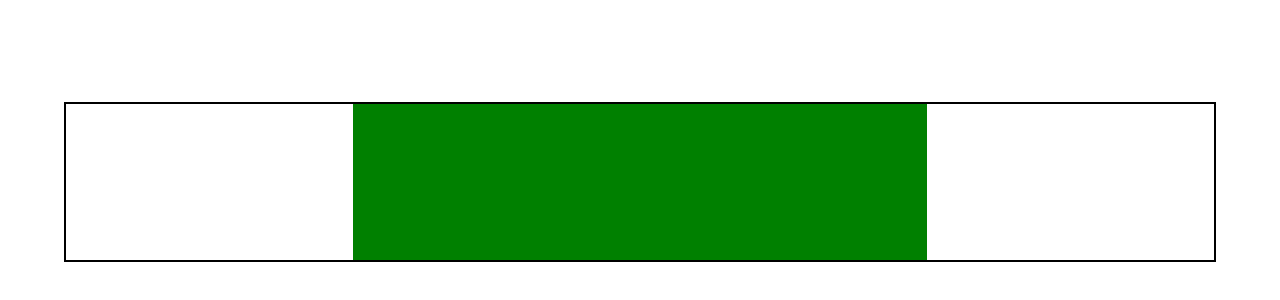
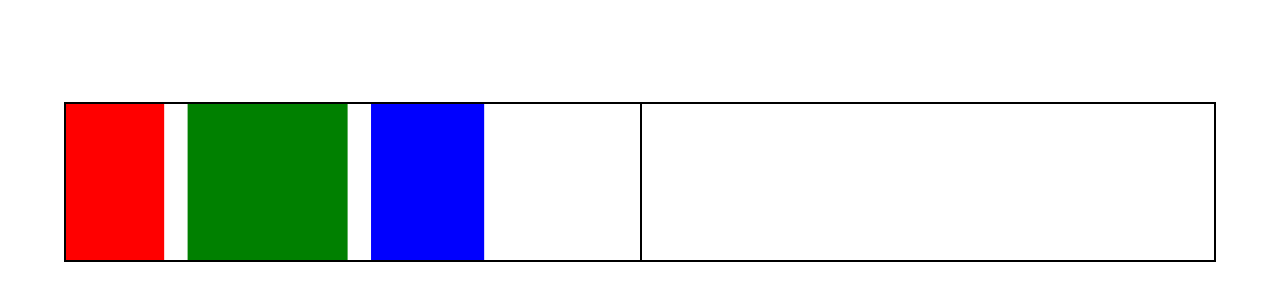
Before and after one commit to grantmontgomery/SideScroll, a React (Create React App) app: page / in a window 1280 px wide. Shown: the part 218-518 px from the top of the page. Built offline with nearby package versions, Linux system fonts and the light colour scheme.

Commit message:
scroll functioning works.

```diff
--- a/src/components/Boxes/Boxes.css
+++ b/src/components/Boxes/Boxes.css
@@ -7,15 +7,21 @@
   z-index: 2;
   pointer-events: none;
   top: 50%;
+  overflow: hidden;
   transform: translate(-50%, -50%);
 }
 
-.middleBox {
+.boxesFlex {
+  display: flex;
+  width: fit-content;
+  height: 100%;
+  transition: 250ms ease-out;
+  flex-flow: row nowrap;
+}
+
+.box {
   position: relative;
-  margin-left: auto;
-  margin-right: auto;
-  width: 50%;
+  width: 20vh;
   height: 100%;
   color: white;
-  pointer-events: all;
 }
--- a/src/components/Boxes/Boxes.tsx
+++ b/src/components/Boxes/Boxes.tsx
@@ -2,19 +2,52 @@ import * as React from "react";
 import "./Boxes.css";
 
 export const Boxes: React.FC<{ color: string }> = ({ color }) => {
-  const [state, setState] = React.useState<{ text: string }>({ text: "" });
+  const [state, setState] = React.useState<{ slide: string }>({ slide: "25%" });
+
+  React.useEffect(() => {
+    if (color === "" || color === "red") {
+      setState({ slide: "25%" });
+    }
+    if (color === "green") {
+      setState({ slide: "-8%" });
+    }
+    if (color === "blue") {
+      setState({ slide: "-41%" });
+    }
+  }, [color]);
   return (
     <section className="boxesSection">
       <div
-        className="middleBox"
-        style={{ background: color }}
-        onClick={() =>
-          state.text === ""
-            ? setState({ text: "clicked" })
-            : setState({ text: "" })
-        }
+        className="boxesFlex"
+        style={{ transform: `translate(${state.slide})` }}
       >
-        {state.text}
+        <div
+          className="box"
+          style={{
+            background: "red",
+            transform: `${
+              color === "red" ? "rotateY(0deg)" : "rotateY(45deg)"
+            }`,
+          }}
+        ></div>
+        <div
+          className="box"
+          style={{
+            background: "green",
+            transform: `${
+              color === "green" ? "rotateY(0deg)" : "rotateY(45deg)"
+            }`,
+          }}
+        ></div>
+        <div
+          className="box"
+          style={{
+            background: "blue",
+            transform: `${
+              color === "blue" ? "rotateY(0deg)" : "rotateY(45deg)"
+            }`,
+          }}
+        ></div>
       </div>
     </section>
   );
--- a/src/components/Container/Container.css
+++ b/src/components/Container/Container.css
@@ -24,6 +24,7 @@
 
 .secretScroll > .secretSection {
   height: 100%;
-  width: 90vw;
+  width: 45vw;
   position: relative;
+  border: solid 1px black;
 }
--- a/src/components/Container/Container.tsx
+++ b/src/components/Container/Container.tsx
@@ -18,15 +18,15 @@ export const Container: React.FC = () => {
           const { target, intersectionRatio } = entry;
           switch (target) {
             case document.getElementById("red"):
-              return intersectionRatio >= 0.5
+              return intersectionRatio === 1
                 ? setState({ color: "red" })
                 : null;
             case document.getElementById("green"):
-              return intersectionRatio >= 0.5
+              return intersectionRatio === 1
                 ? setState({ color: "green" })
                 : null;
             case document.getElementById("blue"):
-              return intersectionRatio >= 0.5
+              return intersectionRatio === 1
                 ? setState({ color: "blue" })
                 : null;
           }
@@ -60,26 +60,11 @@ export const Container: React.FC = () => {
       <Boxes color={state.color}></Boxes>
       <div className="scrollWrapper">
         <div className="secretScroll" id="secretScroll">
+          <div className="secretSection" ref={redScroll} id="red"></div>
+          <div className="secretSection" ref={greenScroll} id="green"></div>
+          <div ref={blueScroll} id="blue" className="secretSection"></div>
           <div className="secretSection"></div>
           <div className="secretSection"></div>
-          <div
-            ref={redScroll}
-            style={{ border: "solid 1px red" }}
-            className="secretSection"
-            id="red"
-          ></div>
-          <div
-            ref={greenScroll}
-            id="green"
-            style={{ border: "solid 1px green" }}
-            className="secretSection"
-          ></div>
-          <div
-            ref={blueScroll}
-            style={{ border: "solid 1px blue" }}
-            className="secretSection"
-            id="blue"
-          ></div>
           <div className="secretSection"></div>
           <div className="secretSection"></div>
           <div className="secretSection"></div>
```
